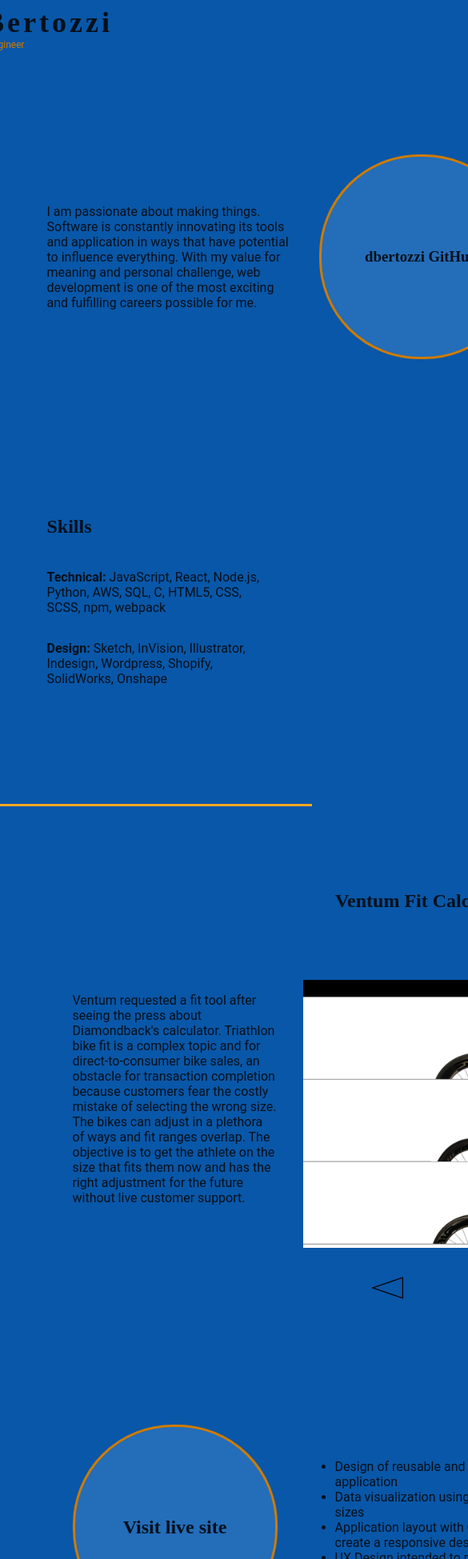
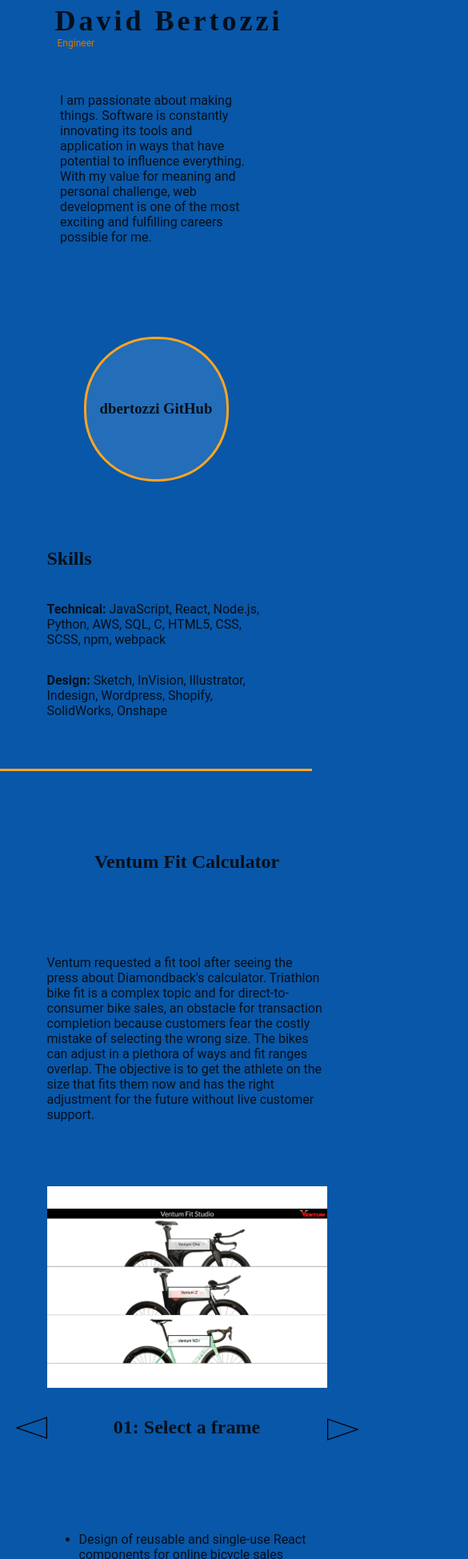
Before and after one commit to dbertozzi/davidbertozzi-ca, a React (Create React App) app: page /projects in a window 390 px wide. Shown: the part 51-2000 px from the top of the page at 80% size, 585 px wide, since content can reach past the window. Built offline with nearby package versions, Linux system fonts and the light colour scheme; what webfontloader would draw is missing.

Commit message:
Added media queries
Added media queries to all pages. Need to switch structure to mobile first still.

```diff
--- a/src/styles/index.scss
+++ b/src/styles/index.scss
@@ -31,13 +31,11 @@
 /* Navbar */
 // for small screens place nav at top and logo below
 // or change to hamburger and put logo centered
-$nav-height: 72px;
 .header-wrapper {
   display: grid;
   grid-template-columns: repeat(3, 1fr);
   justify-content: center;
   width: 100vw;
-  height: $nav-height;
 }
 %nav-item {
   display: flex;
@@ -93,6 +91,21 @@
   color: $secondary-color-2;
   margin-left: 3px;
 }
+@media only screen and (max-width: 1050px) {
+  .header-wrapper {
+    grid-template-rows: repeat (2, 1fr);
+    grid-template-columns: 1fr;
+  }
+  .navbar {
+    grid-row: 1;
+    grid-column: 1;
+  }
+  .logo-div {
+    grid-row: 2;
+    grid-column: 1;
+    justify-self: center;
+  }
+}
 /* Block at top right of page */
 .top-right-block {
   height: 36px;
@@ -110,7 +123,14 @@
 $github-circle-diameter: 250px;
 $motivation-copy-width: 310px;
 $banner-content-width: 70vw;
-
+/* Layout for contact, landing, and projects pages */
+%content-margin {
+  margin-left: (100vw - $banner-content-width)/2;
+  margin-right: (100vw - $banner-content-width)/2;
+}
+@media only screen and (max-width: 750px) {
+  $banner-content-width: 90vw;
+}
 .motivation {
   display: grid;
   grid-template-columns: repeat(2, 1fr);
@@ -118,27 +138,54 @@
   align-items: center;
   width: $banner-content-width;
   max-width: 1200px;
-  margin: auto;
   height: 600px;
   div {
     width: $motivation-copy-width;
-    order: 0;
     font-size: 16px;
   }
   a {
-    order: 1;
     width: $github-circle-diameter;
     height: $github-circle-diameter;
     border-radius: $github-circle-diameter/2;
-    border: 3px solid $secondary-color-2;
+    margin: ($motivation-copy-width - $github-circle-diameter)/2;
+    border: 3px solid $secondary-color-1;
     background-color: $primary-color-1;
     display: flex;
     align-items: center;
     justify-content: center;
-    margin: ($motivation-copy-width - $github-circle-diameter)/2;
   }
 }
-// add media query for less than 750px width to change motivation to column
+@media only screen and (max-width: 750px) {
+  .motivation {
+    grid-template-rows: repeat(2, 1fr);
+    grid-template-columns: 1fr;
+    div {
+      grid-row: 1;
+      grid-column: 1;
+    }
+    a {
+      grid-row: 2;
+      grid-column: 1;
+    }
+  }
+}
+$small-screen-circle-diameter: 175px;
+$small-screen-motivaiton-copy-width: 240px;
+@media only screen and (max-width: 500px) {
+  .motivation {
+    a {
+      width: $small-screen-circle-diameter;
+      height: $small-screen-circle-diameter;
+      border-radius: $small-screen-circle-diameter/2;
+      margin: (
+          $small-screen-motivaiton-copy-width - $small-screen-circle-diameter
+        )/2;
+    }
+    div {
+      width: $small-screen-motivaiton-copy-width;
+    }
+  }
+}
 /* Portfolio banner */
 .portfolio-banner-wrapper {
   display: flex;
@@ -149,11 +196,10 @@
   background-color: $secondary-color-1;
   width: 100vw;
   height: 3px;
-  margin-top: 10vh;
-  margin-bottom: 10vh;
 }
 // make margin smaller for small screens
 .skills-wrapper {
+  @extend %content-margin;
   display: flex;
   flex-direction: column;
   justify-content: flex-start;
@@ -161,29 +207,19 @@
   height: 300px;
   div,
   h2 {
-    margin: 1em;
-    margin-left: (100vw - $banner-content-width)/2;
-    margin-right: (100vw - $banner-content-width)/2;
+    margin-top: 1em;
+    margin-bottom: 1em;
     align-self: flex-start;
   }
 }
 
-// temp until new projects layout is implimented
-.projects-wrapper {
-  ul {
-    margin-bottom: 10vh;
-  }
-}
-.landing-wrapper,
-.contact-wrapper,
-.projects-wrapper {
-  margin-left: (100vw - $banner-content-width)/2;
-  margin-right: (100vw - $banner-content-width)/2;
-}
+/* Contact page */
 .contact-wrapper {
+  @extend %content-margin;
   display: flex;
   flex-direction: column;
   align-items: center;
+  margin-top: 3em;
   div[title="cover image"] {
     background-image: url("/contact/cover_photo.jpg");
     background-position: center;
@@ -197,12 +233,15 @@
     flex-direction: column;
   }
 }
+/* Landing page */
 .landing-wrapper {
+  @extend %content-margin;
   display: grid;
   grid-template-columns: 1fr;
-  grid-template-rows: 2fr 1fr;
+  grid-template-rows: min-content 1fr;
   grid-gap: 2em;
   margin-top: 70px;
+  margin-bottom: 70px;
   div[title="cover image"] {
     background-image: url("/landing/cover_photo_bw.jpg");
     background-position: bottom center;
@@ -241,49 +280,72 @@
     grid-column: 1;
   }
 }
-
-/* Project (individual) component */
+@media only screen and (max-width: 1050px) {
+  .landing-wrapper {
+    div:nth-of-type(2) {
+      grid-template-columns: 300px 200px;
+    }
+  }
+}
+@media only screen and (max-width: 700px) {
+  .landing-wrapper {
+    div:nth-of-type(2) {
+      display: flex;
+      flex-direction: column;
+    }
+  }
+}
+/*
+ * Project (individual) component with no images
+ * Project (individual) component
+ */
 $project-nav-height: 100px;
 $image-row: 2;
 $list-link-row: 3;
 .project-no-images-wrapper,
 .project-wrapper {
+  @extend %content-margin;
   display: grid;
-  grid-template-columns: (100vw - $banner-content-width)/2 repeat(2, 1fr) (
-      100vw - $banner-content-width
-    )/2;
+  grid-template-columns: repeat(2, 1fr);
   grid-template-rows: 100px repeat(2, 1fr);
   grid-gap: 2em;
+  margin-top: 5em;
 }
 .project-no-images-wrapper {
   margin-bottom: 5em;
   h2 {
     grid-row: 1;
-    grid-column: 2 / span 2;
+    grid-column: 1 / span 2;
     justify-self: center;
     align-self: center;
   }
   ul {
     grid-row: 2;
-    grid-column: 3;
+    grid-column: 2;
   }
   p {
     grid-row: 2;
-    grid-column: 2;
+    grid-column: 1;
   }
   a[title$="Link"] {
     width: $github-circle-diameter;
     height: $github-circle-diameter;
     border-radius: $github-circle-diameter/2;
-    border: 3px solid $secondary-color-2;
+    border: 3px solid $secondary-color-1;
     background-color: $primary-color-1;
     display: flex;
     align-items: center;
     justify-content: center;
-    grid-column: 2 / span 2;
+    grid-column: 1 / span 2;
     grid-row: 3;
     justify-self: center;
     align-self: center;
+  }
+}
+@media only screen and (max-width: 800px) {
+  .project-no-images-wrapper {
+    display: flex;
+    flex-direction: column;
   }
 }
 %arrow {
@@ -318,7 +380,7 @@
 }
 .project-wrapper {
   .project-img-wrapper {
-    grid-column: 3;
+    grid-column: 2;
     grid-row: $image-row;
     width: 600px;
     height: 335px;
@@ -335,30 +397,30 @@
     max-height: 335px;
   }
   p:first-of-type {
-    grid-column: 2;
+    grid-column: 1;
     grid-row: $image-row;
   }
   a[title$="live site"] {
     width: $github-circle-diameter;
     height: $github-circle-diameter;
     border-radius: $github-circle-diameter/2;
-    border: 3px solid $secondary-color-2;
+    border: 3px solid $secondary-color-1;
     background-color: $primary-color-1;
     display: flex;
     align-items: center;
     justify-content: center;
-    grid-column: 2;
+    grid-column: 1;
     grid-row: $list-link-row;
     justify-self: center;
     align-self: center;
   }
   ul {
-    grid-column: 3;
+    grid-column: 2;
     grid-row: $list-link-row;
     align-self: center;
   }
   h2[title*="Project"] {
-    grid-column: 2 / span 2;
+    grid-column: 1 / span 2;
     grid-row: 1;
     justify-self: center;
   }
@@ -367,7 +429,7 @@
   justify-self: center;
   display: flex;
   align-items: center;
-  grid-column: 3;
+  grid-column: 2;
   grid-row: $image-row;
   align-self: end;
   height: $project-nav-height;
@@ -376,3 +438,60 @@
     text-align: center;
   }
 }
+$small-screen-proj-image-width: 450px;
+$small-screen-proj-image-height: 251.5px;
+@media only screen and (max-width: 1200px) {
+  .project-img-nav {
+    grid-row: 3;
+    grid-column: 1;
+  }
+  .project-wrapper {
+    display: grid;
+    grid-template-columns: 1fr;
+    grid-template-rows: 70px repeat(4, min-content);
+    grid-gap: 4em;
+    margin-bottom: 5em;
+    img[alt*="project"] {
+      width: $small-screen-proj-image-width;
+      max-height: $small-screen-proj-image-height;
+    }
+    .project-img-wrapper {
+      width: $small-screen-proj-image-width;
+      height: $small-screen-proj-image-height;
+      grid-row: 3;
+      grid-column: 1;
+    }
+    p:first-of-type {
+      grid-column: 1;
+      grid-row: 2;
+    }
+    a[title$="live site"] {
+      grid-column: 1;
+      grid-row: 5;
+    }
+    ul {
+      grid-column: 1;
+      grid-row: 4;
+    }
+    h2[title*="Project"] {
+      grid-column: 1;
+      grid-row: 1;
+      justify-self: center;
+    }
+  }
+}
+$xs-screen-proj-image-width: 350px;
+$xs-screen-proj-image-height: 300px;
+@media only screen and (max-width: 600px) {
+  .project-wrapper {
+    grid-template-columns: 350px;
+    img[alt*="project"] {
+      width: $xs-screen-proj-image-width;
+      max-height: $small-screen-proj-image-height;
+    }
+    .project-img-wrapper {
+      width: $xs-screen-proj-image-width;
+      height: $small-screen-proj-image-height;
+    }
+  }
+}
```
Also changed, not shown: 1 other file (tests, documents, lock files or other folders).
